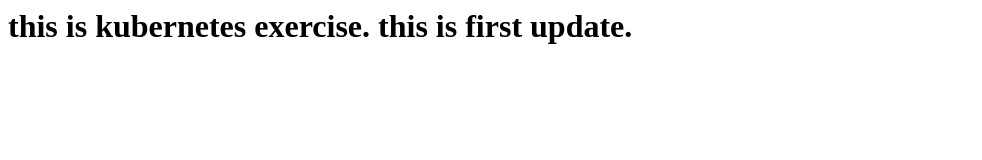
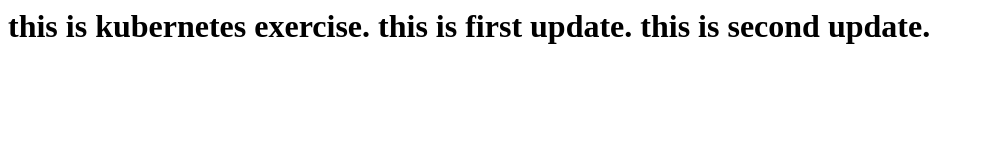
Before and after one commit to C2-80579/practice-jenkins, a plain HTML site: page index.html in a window 1280 px wide. Shown: the whole page, without its empty margins (0-982 px from the left). Drawn offline with Linux system fonts and the light colour scheme.

Commit message:
second update

```diff
--- a/index.html
+++ b/index.html
@@ -1,4 +1,5 @@
 <h1>
 this is kubernetes exercise.
 this is first update.
+this is second update.
 </h1>
```
